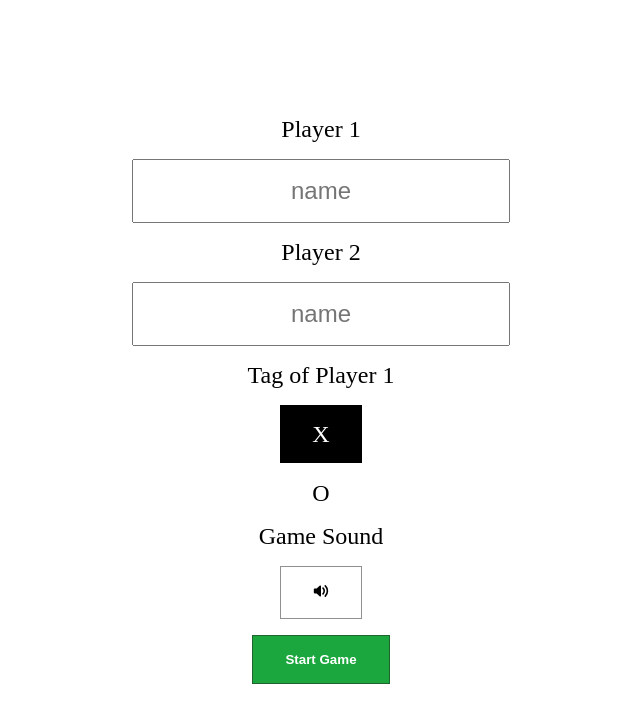
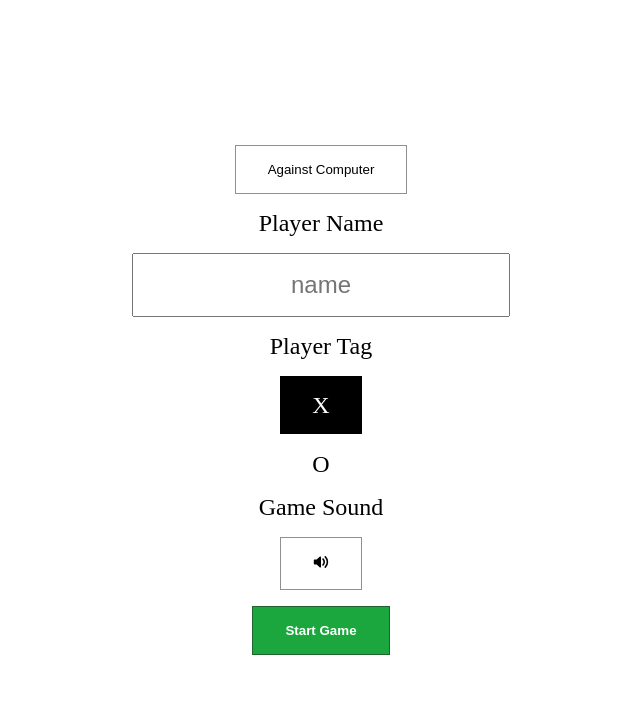
Before and after one commit to webCatDev/tic-tac-toe-game, a React (Vite) app: page / in a window 1280 px wide. Shown: the top 722 px of the page, without its empty margins (319-959 px from the left). Built offline with nearby package versions, Linux system fonts and the light colour scheme.

Commit message:
added basic computer logic

```diff
--- a/src/App.jsx
+++ b/src/App.jsx
@@ -8,8 +8,12 @@ import Square from "./components/Square";
 
 import gameReducer, { initialState } from "./reducers/gameReducer";
 
+
 function App() {
   const [state, dispatch] = useReducer(gameReducer, initialState);
+
+
+
 
   return (
     <>
@@ -19,7 +23,7 @@ function App() {
       {!state.winner && state.didGameStart && (
         <>
           <ScoreBoard players={state.players} currentPlayer={state.currentPlayer} />
-        <GameBoard>
+        <GameBoard gameState={state} dispatcher={dispatch}>
           {state.squares.map((value, i) => (
             <Square dispatcher={dispatch} key={`s${i}`} index={i} value={value} />
           ))}
--- a/src/components/GameBoard/index.jsx
+++ b/src/components/GameBoard/index.jsx
@@ -1,11 +1,20 @@
-import classes from './index.module.css'
+import { useEffect } from "react";
+import sleep from "../../utils/sleep";
+import classes from "./index.module.css";
 
-const GameBoard = ({children}) => {
-    return (
-        <main className={classes.gameBoard}>
-            {children}
-        </main>
-    );
-}
+const GameBoard = ({ children, gameState, dispatcher }) => {
+      useEffect(() => {
+        if (
+          gameState.isAgainstComputer &&
+          gameState.currentPlayer !== gameState.players[0].tag
+        ) {
+          (async () => {
+            await sleep(1000);
+            dispatcher({ type: "handleComputerMove" });
+          })();
+        }
+      }, [gameState.currentPlayer]);
+  return <main className={classes.gameBoard}>{children}</main>;
+};
 
 export default GameBoard;
--- a/src/components/GameSettings/index.jsx
+++ b/src/components/GameSettings/index.jsx
@@ -10,6 +10,7 @@ const GameSettings = ({ dispatcher }) => {
 
   const [playerInfo, setPlayerInfo] = useState(initialPlayerInfo);
     const [muted, setMuted] = useState(false);
+    const [isAgainstComputer, setIsAgainstComputer] = useState(true)
 
 
 
@@ -28,17 +29,24 @@ const GameSettings = ({ dispatcher }) => {
       type: "handleStart",
       payload: {
         player1Name: playerInfo["player-1-name"],
-        player2Name: playerInfo["player-2-name"],
+        player2Name: isAgainstComputer ? 'Computer' :  playerInfo["player-2-name"],
           player1Tag: playerInfo["player-1-tag"],
+        isAgainstComputer
       },
     });
   };
 
   return (
     <section className={classes.gameSettings}>
+      <div className="play-with">
+        <button onClick={toggleState.bind(null, setIsAgainstComputer)}>
+          {isAgainstComputer ? "Against Computer" : "Against Friend"}
+        </button>
+      </div>
+
       <div className="players-info">
         <div className={classes.playerNames}>
-          <label htmlFor="player-1-name">Player 1</label>
+          <label htmlFor="player-1-name">{isAgainstComputer ? 'Player Name' : 'Player 1'}</label>
           <input
             id="player-1-name"
             name="player-1-name"
@@ -47,6 +55,8 @@ const GameSettings = ({ dispatcher }) => {
             value={playerInfo["player-1-name"]}
             onChange={handleInputChange}
           />
+          {!isAgainstComputer &&
+            <>
               <label htmlFor="player-2-name">Player 2</label>
               <input
                 id="player-2-name"
@@ -56,9 +66,11 @@ const GameSettings = ({ dispatcher }) => {
                 value={playerInfo["player-2-name"]}
                 onChange={handleInputChange}
               />
+            </>
+          }
         </div>
         <div className={classes.playerTags}>
-          <p>Tag of Player 1</p>
+          <p>{isAgainstComputer ? 'Player Tag' :'Tag of Player 1'}</p>
           <div>
             <input
               id="player-1-x"
@@ -71,7 +83,7 @@ const GameSettings = ({ dispatcher }) => {
             <label
               htmlFor="player-1-x"
               className={
-                playerInfo["player-1-tag"] === "X" ? classes.labelActive : ''
+                playerInfo["player-1-tag"] === "X" ? classes.labelActive : ""
               }
             >
               X
@@ -89,7 +101,7 @@ const GameSettings = ({ dispatcher }) => {
             <label
               htmlFor="player-1-o"
               className={
-                playerInfo["player-1-tag"] === "O" ? classes.labelActive : ''
+                playerInfo["player-1-tag"] === "O" ? classes.labelActive : ""
               }
             >
               O
--- a/src/reducers/gameReducer.js
+++ b/src/reducers/gameReducer.js
@@ -1,6 +1,7 @@
 export const initialState = {
   // todo: change it to false
   didGameStart: false,
+  isAgainstComputer: true,
   currentPlayer: "X",
   squares: Array(9).fill(null),
   players: [
@@ -19,6 +20,35 @@ export const initialState = {
   gameRecords: {},
 };
 
+const checkForWinner = (squares, state) => {
+  const winPatterns = [
+    [0, 1, 2],
+    [3, 4, 5],
+    [6, 7, 8],
+    [0, 3, 6],
+    [1, 4, 7],
+    [2, 5, 8],
+    [0, 4, 8],
+    [2, 4, 6],
+  ];
+
+  for (const [a, b, c] of winPatterns) {
+    if (!squares[a] || !squares[b] || !squares[c]) {
+    } else if (squares[a] === squares[b] && squares[b] === squares[c]) {
+      state.players[
+        state.players.findIndex((p) => p.tag === state.currentPlayer)
+      ].winCount++;
+      return state.currentPlayer;
+    }
+  }
+
+  if (squares.some((s) => s === null)) {
+    return "";
+  } else {
+    return "draw";
+  }
+};
+
 const gameReducer = (state, action) => {
   switch (action.type) {
     case "handleStart":
@@ -27,68 +57,55 @@ const gameReducer = (state, action) => {
         ...initialState,
         players: [
           {
+            ...state.players[0],
             name: action.payload.player1Name,
             tag: action.payload.player1Tag,
-            winCount: state.players[0].winCount,
           },
           {
+            ...state.players[1],
             name: action.payload.player2Name,
             tag: action.payload.player1Tag === "X" ? "O" : "X",
-            winCount: state.players[1].winCount,
           },
         ],
         didGameStart: true,
+        isAgainstComputer: action.payload.isAgainstComputer,
       };
     case "handleClick":
       if (state.squares[action.payload.index]) return state;
-      const newSquares = [...state.squares];
-      newSquares[action.payload.index] = state.currentPlayer;
+      if (
+        state.isAgainstComputer &&
+        state.currentPlayer !== state.players[0].tag
+      )
+        return state;
 
-      const checkForWinner = () => {
-        const winPatterns = [
-          [0, 1, 2],
-          [3, 4, 5],
-          [6, 7, 8],
-          [0, 3, 6],
-          [1, 4, 7],
-          [2, 5, 8],
-          [0, 4, 8],
-          [2, 4, 6],
-        ];
+      const squares = [...state.squares];
+      squares[action.payload.index] = state.currentPlayer;
 
-        for (const [a, b, c] of winPatterns) {
-          if (!newSquares[a] || !newSquares[b] || !newSquares[c]) {
-          } else if (
-            newSquares[a] === newSquares[b] &&
-            newSquares[b] === newSquares[c]
-          ) {
-            console.log(
-              "playerxxx",
-              state.players[state.currentPlayer === "X" ? 0 : 1]
-            );
-            state.players[
-              state.players.findIndex((p) => p.tag === state.currentPlayer)
-            ].winCount++;
-            return state.currentPlayer;
-          }
-        }
+      const winner = checkForWinner(squares, state);
 
-        if (newSquares.some((s) => s === null)) {
-          return "";
-        } else {
-          return "draw";
-        }
+      return {
+        ...state,
+        currentPlayer: state.currentPlayer === "X" ? "O" : "X",
+        players: [...state.players],
+        squares,
+        winner,
       };
 
-      const winner = checkForWinner();
+      case "handleComputerMove":
+          const newSquares = [...state.squares];
+          const nullSquareIndexes = state.squares.reduce((acc,cur, i) => cur === null ? [...acc, i] : acc, []);
+          console.log(state.squares, nullSquareIndexes)
+      newSquares[nullSquareIndexes[ Math.floor(Math.random() * nullSquareIndexes.length)]] =
+        state.currentPlayer;
 
       return {
         ...state,
         squares: newSquares,
         currentPlayer: state.currentPlayer === "X" ? "O" : "X",
         players: [...state.players],
-        winner,
+        winner: checkForWinner(newSquares, state),
       };
+
     case "handleRestart":
       return {
         ...state,
--- /dev/null
+++ b/src/utils/sleep.js
@@ -0,0 +1 @@
+export default (ms) => new Promise((resolve) => setTimeout(resolve, ms));
```
Lines whose indentation alone changed are shown as unchanged.
